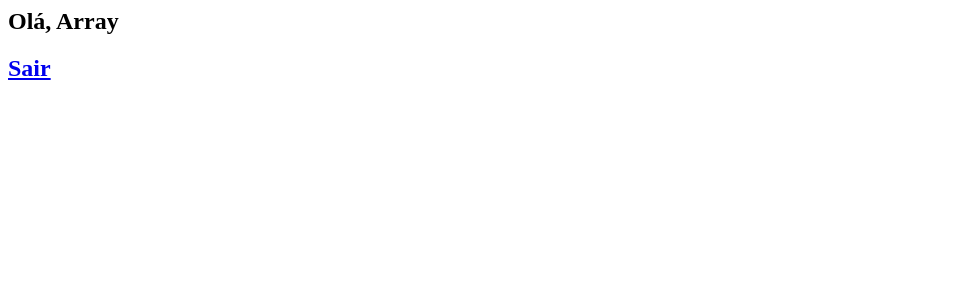
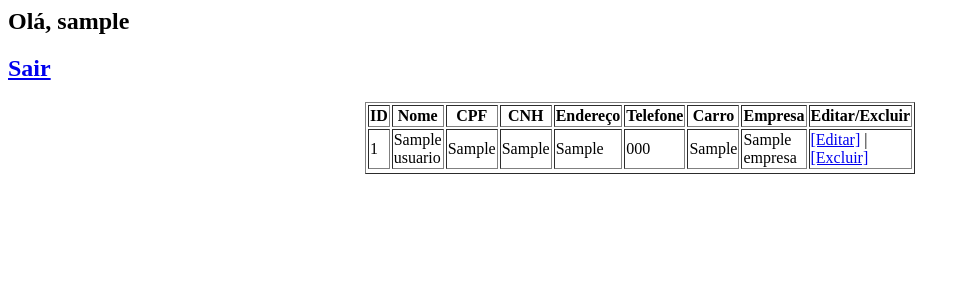
Before and after one commit to EduardoAzSouza/Projeto1, a PHP site: page /painel.php in a window 1280 px wide. Shown: the top 300 px of the page, without its empty margins (0-970 px from the left). Run offline with PHP 8.4, Linux system fonts and the light colour scheme; the visitor is signed in with stand-in values (Sample User, id 1); tables that the repository leaves empty or names only in its code hold one stand-in row (values such as "Sample post").

Commit message:
modified:   admLogin.html 	modified:   admin/admLogin.php 	modified:   admin/admpainel.php 	new file:   admin/excluir.php 	modified:   login.php 	modified:   painel.php

```diff
--- a/admLogin.html
+++ b/admLogin.html
@@ -4,7 +4,7 @@
     <meta charset="UTF-8">
     <meta http-equiv="X-UA-Compatible" content="IE=edge">
     <meta name="viewport" content="width=device-width, initial-scale=1.0">
-    <title>Login</title>
+    <title>Admin Login</title>
     <link href="https://fonts.googleapis.com/icon?family=Material+Icons" rel="stylesheet">
     <link rel="stylesheet" href="estilos/style.css">
     <link rel="stylesheet" href="estilos/media-query.css">
--- a/admin/admLogin.php
+++ b/admin/admLogin.php
@@ -30,6 +30,6 @@
 	exit();
 } else {
 	$_SESSION['nao_autenticado'] = true;
-	header('Location: admLogin.html');
+	header('Location: ../admLogin.html');
 	exit();
 }
--- a/painel.php
+++ b/painel.php
@@ -1,5 +1,56 @@
 <?php
 include('autenticacao.php');
+include('conexao.php');
+$resultado = mysqli_query($conexao, "select usuario.*, empresa.nome as empresa from usuario inner join empresa on usuario.empresa_id = empresa.id_com order by id_user");
 ?>
 <h2>Olá, <?php echo $_SESSION['usuario'];?></h2>
 <h2><a href="sair.php">Sair</a></h2>
+
+<!DOCTYPE html>
+<head>
+	<meta charset="utf-8"/>
+	<title>Listagem de usuário</title>
+</head>
+<body>
+	<?php if(mysqli_num_rows($resultado) < 1){ exit; } ?>
+	<table width="500" border="1" align="center">
+	<tr>
+		<th>ID</th>
+		<th>Nome</th>
+        <th>CPF</th>
+		<th>CNH</th>
+		<th>Endereço</th>
+		<th>Telefone</th>
+        <th>Carro</th>
+        <th>Empresa</th>
+		<th>Editar/Excluir</th>
+	</tr>
+	<?php while($linha = mysqli_fetch_array($resultado)){
+		$id = $linha["id_user"];
+		$nome = $linha["nome"];
+		$CPF = $linha["cpf"];
+		$CNH = $linha["cnh"];
+		$endereco = $linha["endereco"];
+        $telefone = $linha["telefone"];
+        $carro = $linha["carro"];
+        $empresa = $linha["empresa"];
+
+		echo"
+		<tr>
+			<td>$id</td>
+			<td>$nome</td>
+			<td>$CPF</td>
+			<td>$CNH</td>
+			<td>$endereco</td>
+            <td>$telefone</td>
+            <td>$carro</td>
+            <td>$empresa</td>
+
+			<td><a href=\"editar.php?id=$id\">[Editar]</a>
+			| <a href=\"excluir.php?id=$id\">[Excluir]</a></td>
+		<tr>\n";
+	}
+	?>
+	</table>
+</body>
+</html>
```
Also changed, not shown: admin/admpainel.php (+58 -0 lines), admin/excluir.php (added, +9 -0 lines), login.php (+7 -3 lines).
